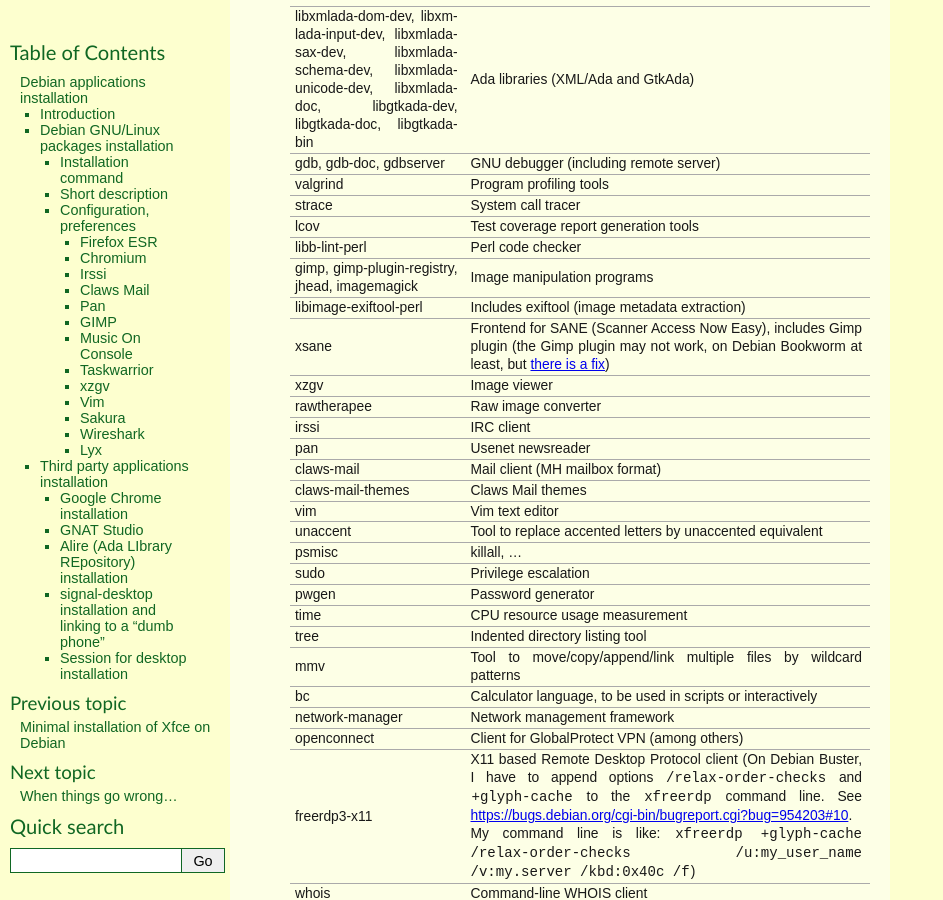
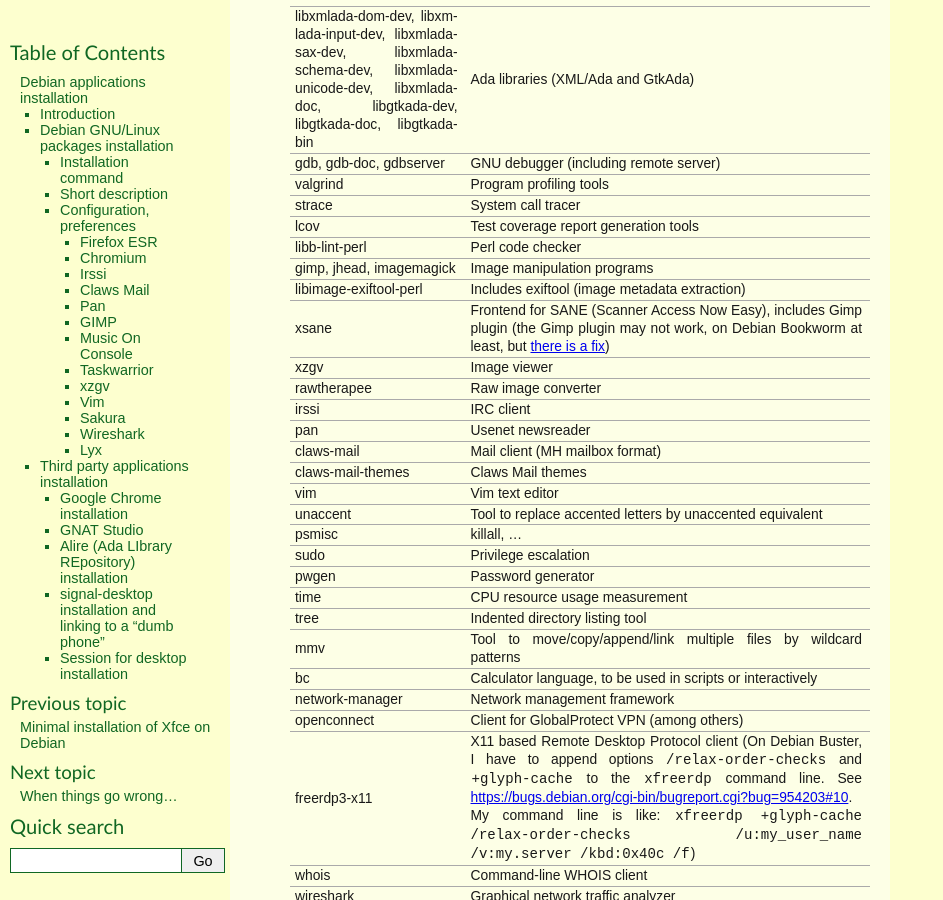
Before and after one commit to thierr26/thierr26_personal_notes_sphinx_sources, a Sphinx documentation site: the page built from source/debian_apps_install.rst, in a window 1280 px wide and 900 px high, scrolled down 3489 px. Shown: the whole window, without its empty margins (0-943 px from the left). Built offline with Sphinx 7.4.7, drawn with Linux system fonts in a browser that asks for light colours.

Commit message:
Remove gimp-plugin-registry from install. command
gimp-plugin-registry is not available on Debian Trixie.

```diff
--- a/source/debian_apps_install.rst
+++ b/source/debian_apps_install.rst
@@ -83,7 +83,7 @@
       strace \
       lcov \
       libb-lint-perl \
-      gimp gimp-plugin-registry jhead imagemagick \
+      gimp jhead imagemagick \
       libimage-exiftool-perl \
       xsane \
       xzgv \
@@ -230,7 +230,7 @@
     - Test coverage report generation tools
   * - libb-lint-perl
     - Perl code checker
-  * - gimp, gimp-plugin-registry, jhead, imagemagick
+  * - gimp, jhead, imagemagick
     - Image manipulation programs
   * - libimage-exiftool-perl
     - Includes exiftool (image metadata extraction)
```
